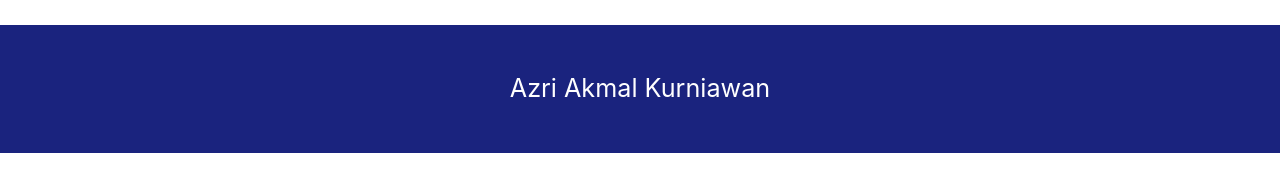
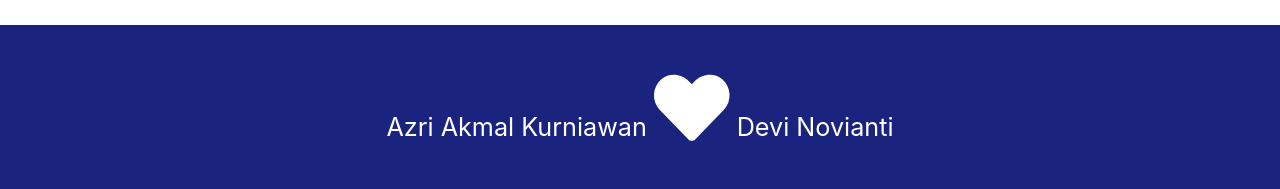
Before and after one commit to azriakmalk/Portfolio, a React (Create React App) app: page / in a window 1280 px wide. Shown: the part 2039-2228 px from the top of the page. Before the commit the page ends 2192 px from the top, so only its background shows below. Built offline with nearby package versions, Linux system fonts and the light colour scheme.

Commit message:
update Footer

```diff
--- a/src/component/Footer/index.jsx
+++ b/src/component/Footer/index.jsx
@@ -1,4 +1,6 @@
 import React, { Component } from "react";
+import { FontAwesomeIcon } from "@fortawesome/react-fontawesome";
+import { faHeart } from "@fortawesome/free-solid-svg-icons";
 import "./style.css";
 
 export default class index extends Component {
@@ -9,7 +11,10 @@ export default class index extends Component {
           class="indigo darken-4
  white-text center"
         >
-          <p class="flow-text">Azri Akmal Kurniawan</p>
+          <p class="flow-text">
+            Azri Akmal Kurniawan <FontAwesomeIcon icon={faHeart} size="3x" />{" "}
+            Devi Novianti
+          </p>
         </footer>
       </div>
     );
```
Also changed, not shown: 1 other file (tests, documents, lock files or other folders).
